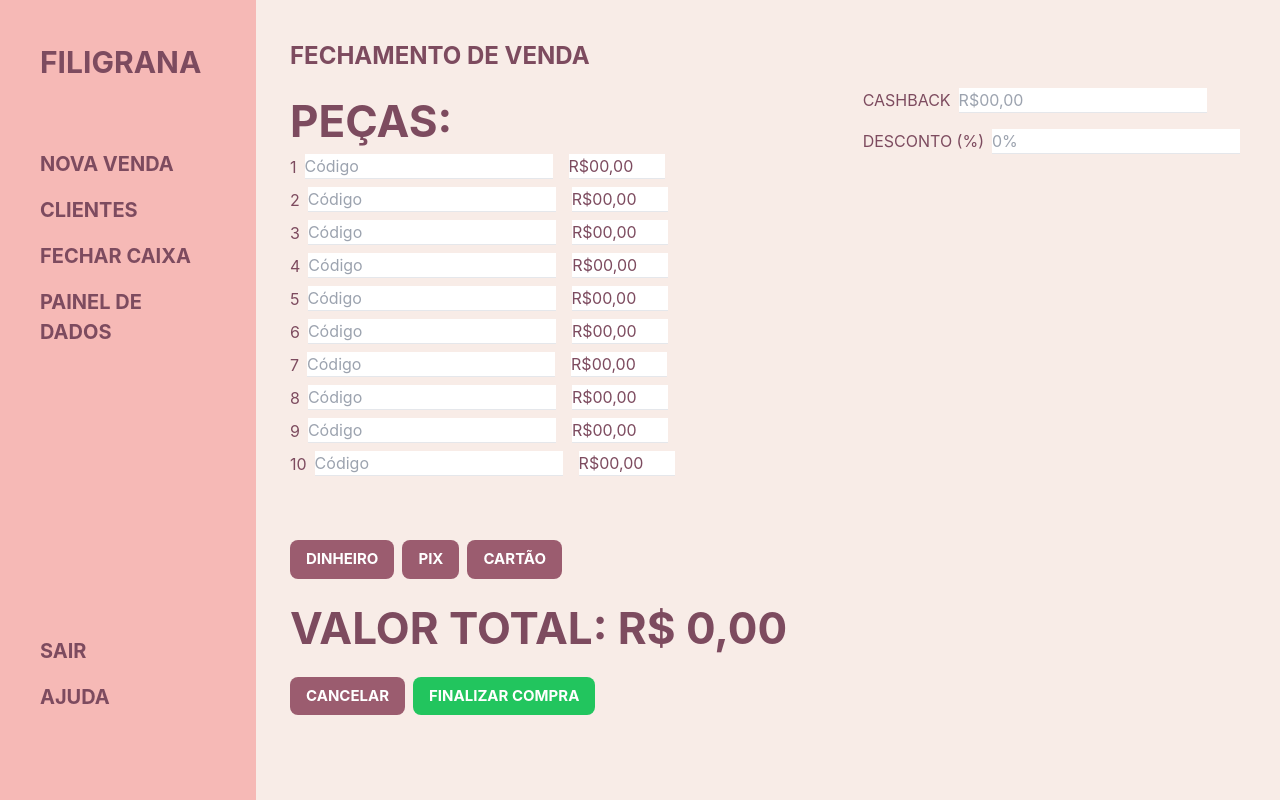
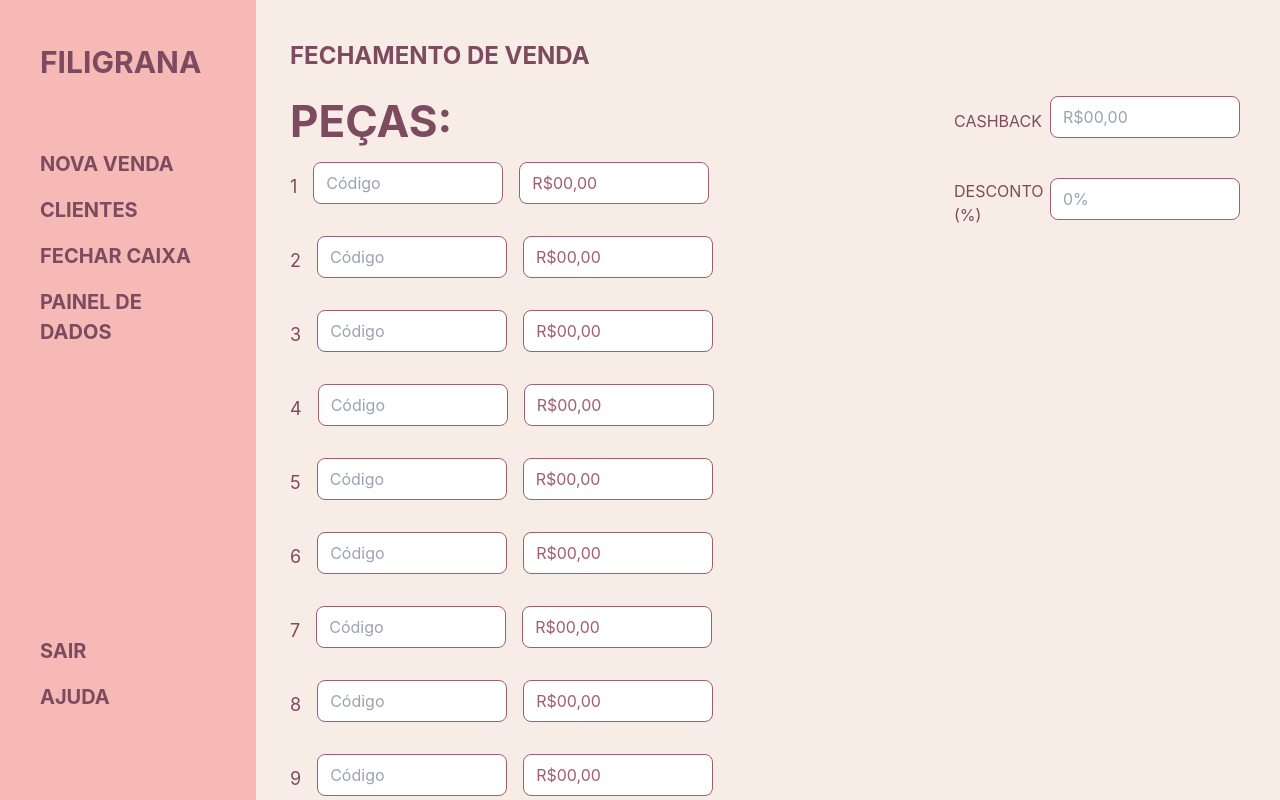
Before and after one commit to KombatRafael18/FiligranaCaixa, a React (Create React App) app in the folder Codigo/frontend/: page /fechamento-venda in a window 1280 px wide. Shown: the top 800 px of the page. Built offline with nearby package versions, Linux system fonts and the light colour scheme.

Commit message:
fix: selling page styles

```diff
--- a/Codigo/frontend/src/components/Input.js
+++ b/Codigo/frontend/src/components/Input.js
@@ -1,8 +1,8 @@
 import React from 'react';
 
-const Input = ({ label, type = 'text', name, value, onChange, placeholder, fullWidth = true }) => {
+const Input = ({ label, type = 'text', name, value, onChange, placeholder, fullWidth = true, variant }) => {
   return (
-    <div className={`mb-4 ${fullWidth ? 'w-[calc(100%-32px)]' : ''}`}>
+    <div className={`mb-4 ${fullWidth && variant !== 'custom' ? 'w-[calc(100%-32px)]' : ''}`}>
       <label
         htmlFor={name}
         className="block mb-2 text-sm font-medium text-[#9f5f6e] font-bold"
@@ -16,7 +16,9 @@ const Input = ({ label, type = 'text', name, value, onChange, placeholder, fullW
         value={value}
         onChange={onChange}
         placeholder={placeholder}
-        className="w-full px-3 py-2 text-[#9f5f6e] bg-white border border-gray-300 rounded-lg focus:outline-none focus:ring-2 focus:ring-[#9f5f6e] focus:border-transparent"
+        className={`px-3 py-2 text-[#9f5f6e] bg-white border rounded-lg focus:outline-none focus:ring-2 focus:ring-[#9f5f6e] focus:border-transparent ${
+          variant === 'custom' ? 'border-[#9f5f6e] w-[190px]' : 'border-gray-300 w-full'
+        }`}
       />
     </div>
   );
--- a/Codigo/frontend/src/pages/FechamentoVenda.js
+++ b/Codigo/frontend/src/pages/FechamentoVenda.js
@@ -2,10 +2,11 @@ import React, { useState, useEffect } from 'react';
 import { useNavigate } from 'react-router-dom';
 import SideDrawer from '../components/SideDrawer';
 import Button from '../components/Button';
+import Input from '../components/Input';
 
 function FechamentoVenda() {
-    const [valores, setValores] = useState(Array(10).fill('R$00,00'));
-    const [codigos, setCodigos] = useState(Array(10).fill(''));
+    const [valores, setValores] = useState(Array(9).fill('R$00,00'));
+    const [codigos, setCodigos] = useState(Array(9).fill(''));
     const [desconto, setDesconto] = useState('');
     const [cashback, setCashback] = useState('');
     const [valorTotal, setValorTotal] = useState('R$00,00');
@@ -122,50 +123,50 @@ function FechamentoVenda() {
                     <div className='flex-grow'>
                         <h2>PEÇAS:</h2>
                         {valores.map((valor, index) => (
-                            <div key={index} className='flex items-center mb-2'>
-                                <span>{index + 1}</span>
-                                <input
+                            <div key={index} className='flex items-center mb-2 gap-4'>
+                                <span className='text-lg'>{index + 1}</span>
+                                <Input
                                     type="text"
-                                    className='mx-2 border-b'
                                     value={codigos[index]}
-                                    onChange={(e) => handleCodigoChange(index, e.target.value)}
-                                    placeholder="Código"
-
+                                    onChange={(e) => handleCashbackChange(e.target.value)}
+                                    placeholder={`Código`}
+                                    variant='custom'
                                 />
-                                <input
+                                <Input
                                     type="text"
-                                    className='ml-2 border-b w-24'
                                     value={valor}
                                     onChange={(e) => handleInputChange(index, e.target.value)}
                                     placeholder={`R$00,00`}
+                                    variant='custom'
                                 />
                             </div>
                         ))}
                     </div>
                     <div className='ml-10'>
-                        <div className='mb-4'>
-                            <label>CASHBACK</label>
-                            <input
+                        <div className='mb-4 flex items-center'>
+                            <label className='w-24'>CASHBACK</label>
+                            <Input
                                 type="text"
-                                className='border-b ml-2'
                                 value={cashback}
                                 onChange={(e) => handleCashbackChange(e.target.value)}
                                 placeholder={`R$00,00`}
+                                variant='custom'
+
                             />
                         </div>
-                        <div className='mb-4'>
-                            <label>DESCONTO (%)</label>
-                            <input
+                        <div className='mb-4 flex items-center'>
+                            <label className='w-24'>DESCONTO (%)</label>
+                            <Input
                                 type="text"
-                                className='border-b ml-2'
                                 value={desconto}
                                 onChange={(e) => handleDescontoChange(e.target.value)}
                                 placeholder={`0%`}
+                                variant='custom'
                             />
                         </div>
                     </div>
                 </div>
-                <div className='mt-10'>
+                <div>
                     <div className='flex mt-4'>
                         <Button
                             className={`mr-2 ${metodoPagamento === 'DINHEIRO' ? 'bg-blue-500' : ''}`}
@@ -187,7 +188,7 @@ function FechamentoVenda() {
                         </Button>
                     </div>
                     <h2 className='mt-4'>VALOR TOTAL: {valorTotal}</h2>
-                    <div className='flex mt-4'>
+                    <div className='flex mt-4 pb-8'>
                         <Button className='mr-2' onClick={handleCancel}>CANCELAR</Button>
                         <Button onClick={handleFinalizarCompra} className='bg-green-500 text-white'>FINALIZAR COMPRA</Button>
                     </div>
--- a/Codigo/frontend/src/pages/Home.js
+++ b/Codigo/frontend/src/pages/Home.js
@@ -17,7 +17,7 @@ function Home() {
                 <div className='flex-grow p-4'>
                     <div className='py-10 px-12'>
                         <h1>BEM VINDO AO CAIXA DA FILIGRANA!</h1>
-                        <h2 className='light'>COMEÇE UMA NOVA VENDA</h2>
+                        <h2 className='light'>COMECE UMA NOVA VENDA</h2>
                     </div>
                 </div>
                 <div className='p-20'>
```
Lines whose indentation alone changed are shown as unchanged.
